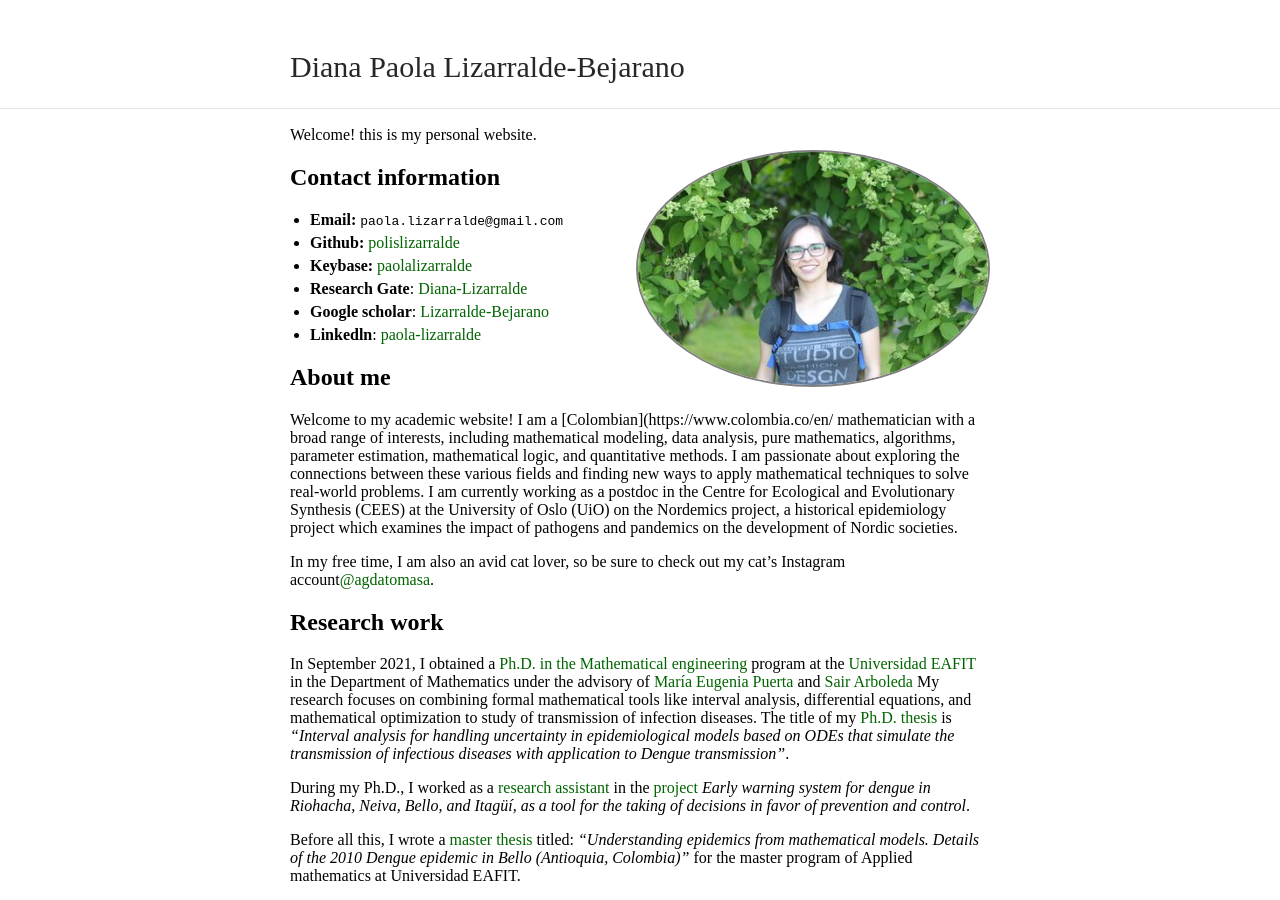
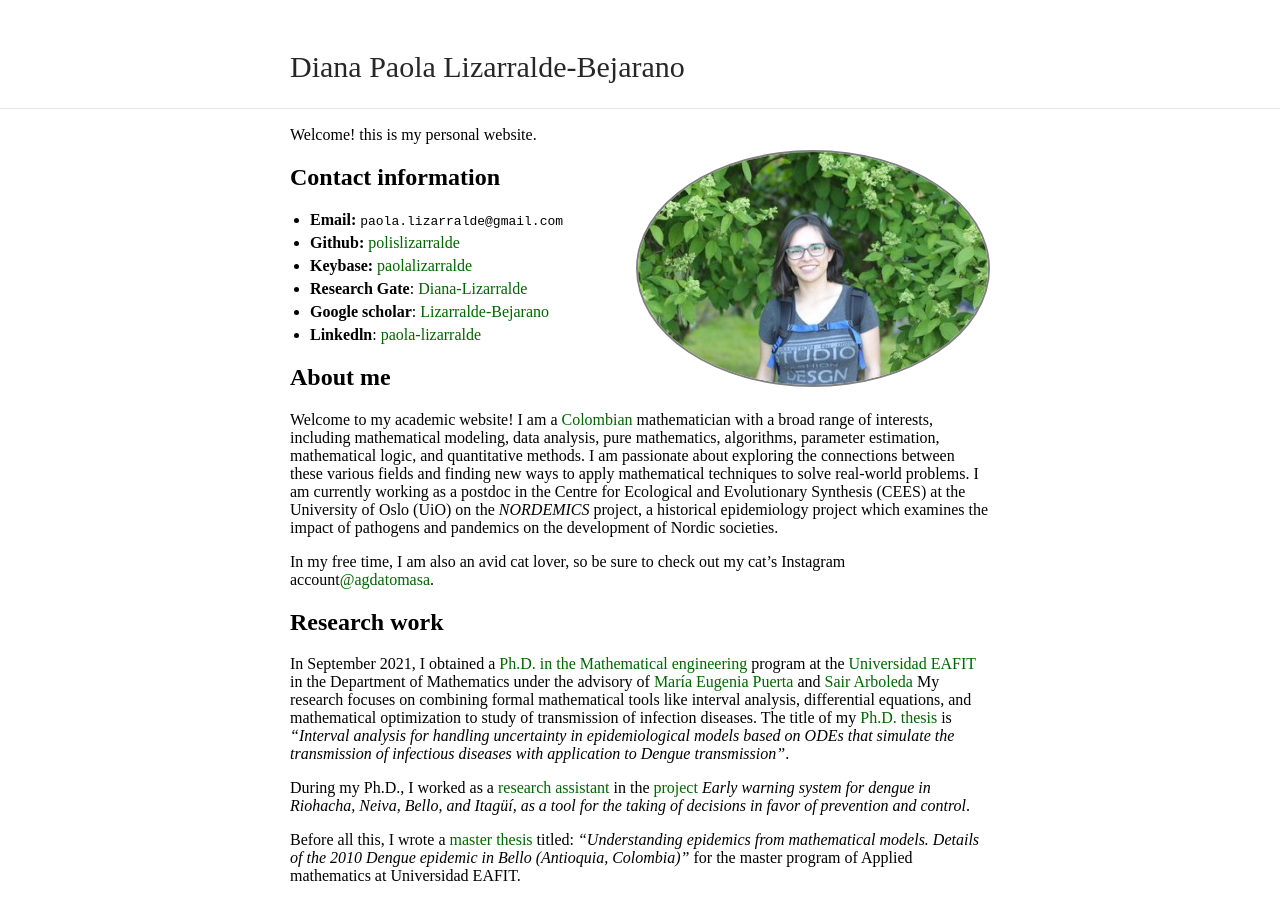
Before and after one commit to polislizarralde/polislizarralde.github.io, a Jekyll site: the page built from index.md, in a window 1280 px wide and 900 px high. Built offline with Jekyll 4.4.1, drawn with Linux system fonts in a browser that asks for light colours; part of the change alters nothing that is shown.

Commit message:
Fixed typos

```diff
--- a/index.md
+++ b/index.md
@@ -17,7 +17,7 @@ Welcome! this is my personal website.
 
 ## About me
 
-Welcome to my academic website! I am a [Colombian](https://www.colombia.co/en/ mathematician with a broad range of interests, including mathematical modeling, data analysis, pure mathematics, algorithms, parameter estimation, mathematical logic, and quantitative methods. I am passionate about exploring the connections between these various fields and finding new ways to apply mathematical techniques to solve real-world problems. I am currently working as a postdoc in the Centre for Ecological and Evolutionary Synthesis (CEES) at the University of Oslo (UiO) on the Nordemics project, a historical epidemiology project which examines the impact of pathogens and pandemics on the development of Nordic societies.
+Welcome to my academic website! I am a [Colombian](https://www.colombia.co/en/) mathematician with a broad range of interests, including mathematical modeling, data analysis, pure mathematics, algorithms, parameter estimation, mathematical logic, and quantitative methods. I am passionate about exploring the connections between these various fields and finding new ways to apply mathematical techniques to solve real-world problems. I am currently working as a postdoc in the Centre for Ecological and Evolutionary Synthesis (CEES) at the University of Oslo (UiO) on the *NORDEMICS* project, a historical epidemiology project which examines the impact of pathogens and pandemics on the development of Nordic societies.
 
 In my free time, I am also an avid cat lover, so be sure to check out my cat's Instagram account[@agdatomasa](https://www.instagram.com/agdatomasa/?hl=en).
 
@@ -81,7 +81,6 @@ master program of Applied mathematics at Universidad EAFIT.
   the vectorial capacity using as example Aedes aegypti case in dengue
   transmission*. Heliyon 5.10, e02577. [DOI:
   10.1016/j.heliyon.2019.e02577.](https://www.sciencedirect.com/science/article/pii/S2405844019362371)
-
 - **Lizarralde-Bejarano, Diana Paola**, Sair Arboleda-Sánchez, and
   María Eugenia Puerta-Yepes (Mar. 2017). *Understanding epidemics from
   mathematical models: Details of the 2010 dengue epidemic in Bello
@@ -124,7 +123,6 @@ master program of Applied mathematics at Universidad EAFIT.
 
 ## Teaching experience
 
-<img class="profile-picture" src="polis4.JPG">
 
 - Faculty of Engineering, [Universidad Distrital Francisco José de
   Caldas](https://www.udistrital.edu.co/inicio). Teaching Award in
```
